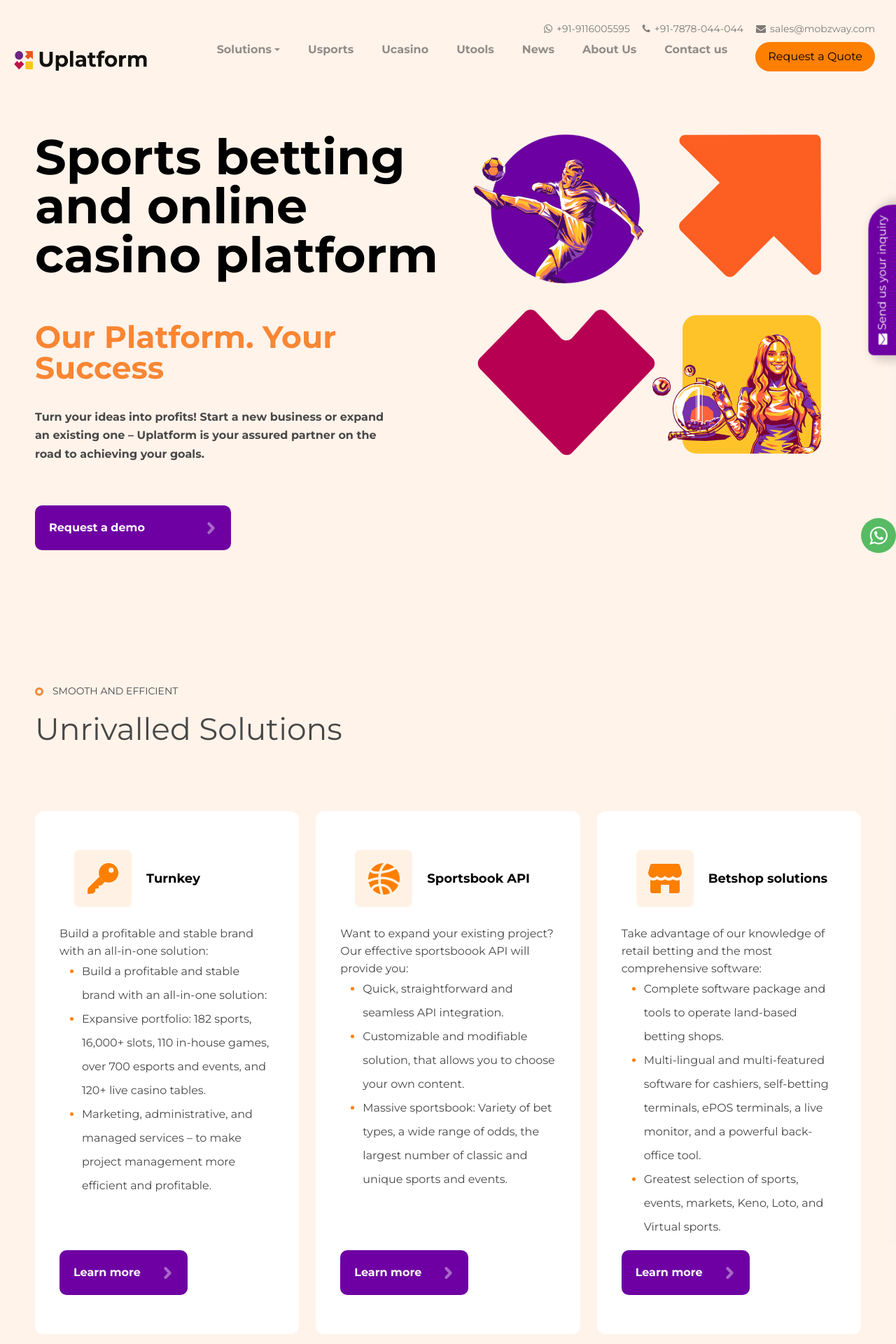
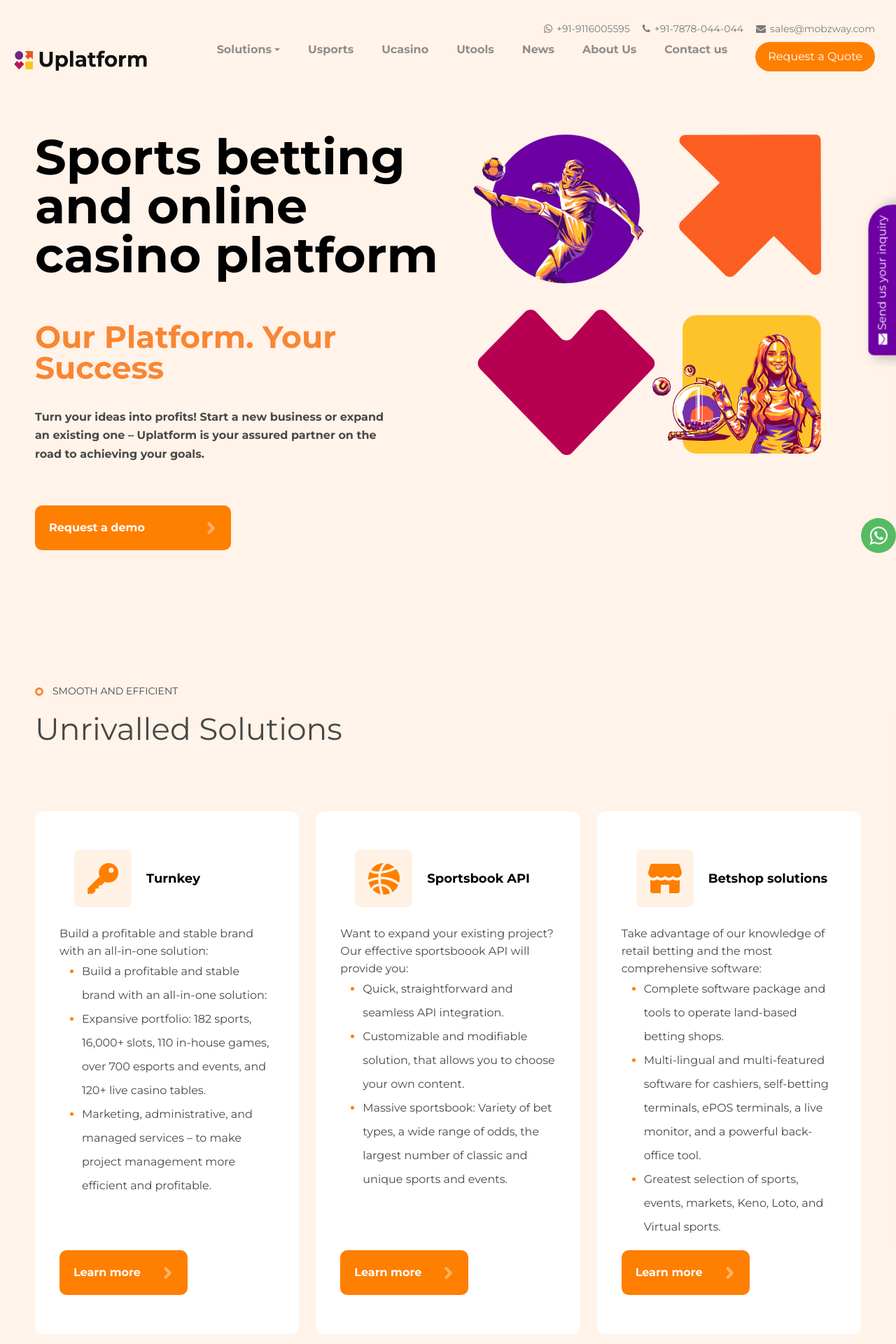
Before and after one commit to pareeklokesh/mobzwaycopy, a PHP site: page /index.html in a window 1280 px wide. Shown: the top 1920 px of the page at 70% size. Run offline with PHP 8.4, Linux system fonts and the light colour scheme; some libraries are stand-ins or nearby versions.

Commit message:
Add files via upload

```diff
--- a/assets/css/style.css
+++ b/assets/css/style.css
@@ -198,10 +198,10 @@
 border-radius: 10px;
 font-weight: 700;
 border: 0;outline: none;
-background-color: #6e00a3;
+background-color: #FF7F00;
 }
 .banner .btn_all {
-width: 280px;background-color: #6e00a3;
+width: 280px;background-color: #FF7F00;
 }
 .btn_all:hover {
   background-color: #4d0073;
@@ -668,7 +668,7 @@
   padding: 8px 18px;
   border-radius: 30px;
   position: relative;
-  background: #ff7f00;
+  background: #ff7f00;color: #fff;
 }
 .header.sticky .header_nav_menu {
   align-items: center;
@@ -724,20 +724,21 @@
   z-index: 99999999;
 }
 .getin_touch {
-  background-image: url(../img/touch_bg.avif);
+  /*background-image: url(../img/touch_bg.avif);
 background-size: cover;
 background-attachment: fixed;
+*/
+background: #ffe8d7;
 }
 .btn_try_demo {
   margin: 0px auto;
-  background: #fcd10a;
+  background: #FF7F00;
   border-radius: 30px;
   height: auto;
   min-width: inherit;
 padding: 8px 30px;
   width: auto;
   margin-top: 35px;
-  color: #000;
   text-transform: uppercase;
   justify-content: center;
 }
```
